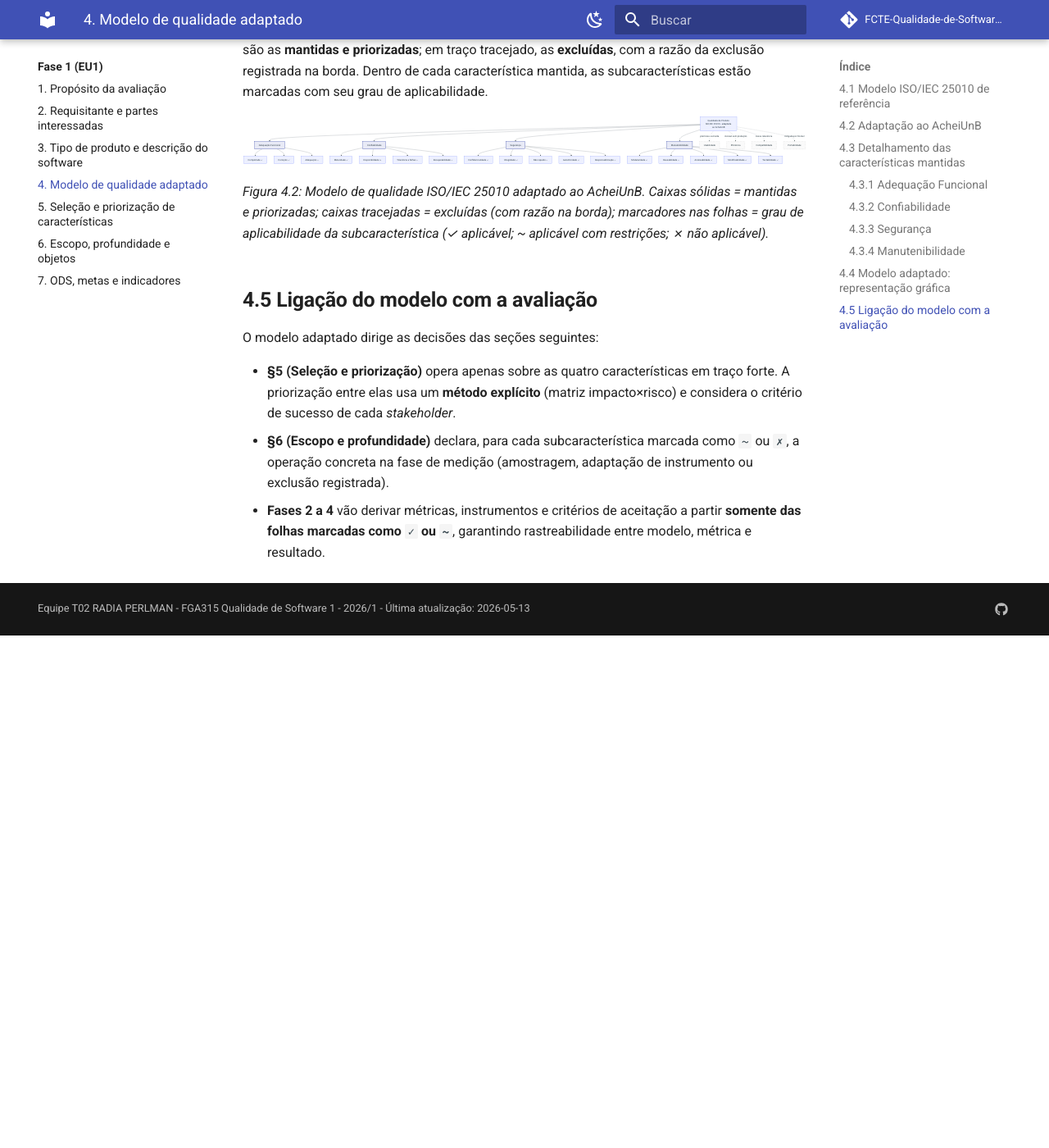
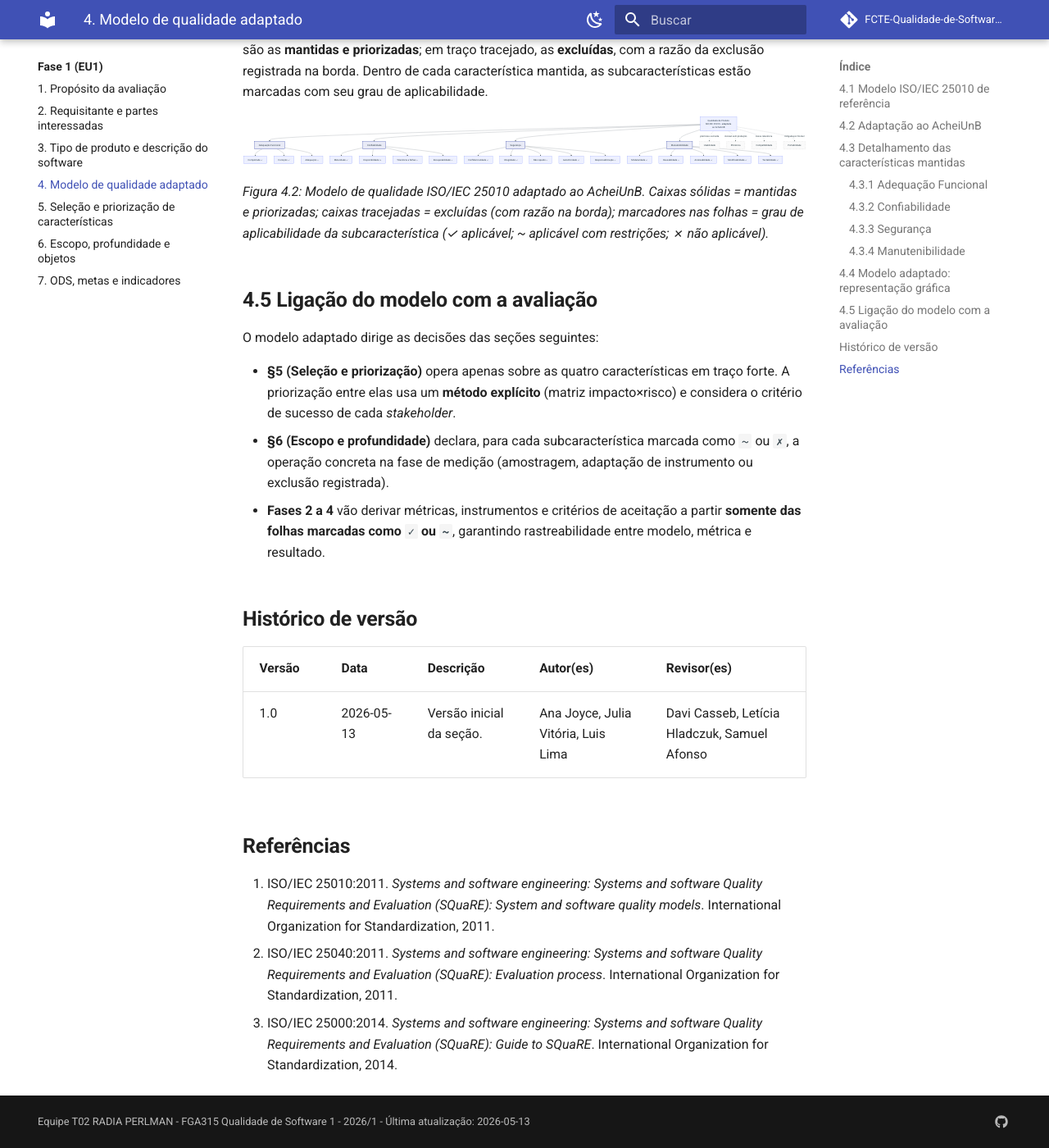
Before and after one commit to FCTE-Qualidade-de-Software-1/2026-1_T02_RADIA_PERLMAN, an MkDocs documentation site: the page built from docs/fase1/04-modelo-qualidade.md, in a window 1280 px wide and 1400 px high, scrolled down 4975 px. Shown: the whole window at 82% size. Built offline with MkDocs 1.6.1 and Material for MkDocs 9.7.7, drawn with Linux system fonts in a browser that asks for light colours; comment, search, counter and statistics services are not loaded; before the commit the page ends 5750 px from its top, so only the background shows below that.

Commit message:
docs(phase1): add version history and references to section 4
Co-authored-by: Ana Joyce <106260288+anajoyceamorim@users.noreply.github.com>
Co-authored-by: Julia Vitoria <115602385+Juhvitoria4@users.noreply.github.com>

```diff
--- a/docs/fase1/04-modelo-qualidade.md
+++ b/docs/fase1/04-modelo-qualidade.md
@@ -174,3 +174,15 @@ O modelo adaptado dirige as decisões das seções seguintes:
 - **Fases 2 a 4** vão derivar métricas, instrumentos e critérios de aceitação a partir
   **somente das folhas marcadas como `✓` ou `~`**, garantindo rastreabilidade entre
   modelo, métrica e resultado.
+
+## Histórico de versão
+
+| Versão | Data       | Descrição                | Autor(es)                              | Revisor(es)                              |
+|--------|------------|--------------------------|----------------------------------------|------------------------------------------|
+| 1.0    | 2026-05-13 | Versão inicial da seção. | Ana Joyce, Julia Vitória, Luis Lima    | Davi Casseb, Letícia Hladczuk, Samuel Afonso |
+
+## Referências
+
+1. ISO/IEC 25010:2011. *Systems and software engineering: Systems and software Quality Requirements and Evaluation (SQuaRE): System and software quality models*. International Organization for Standardization, 2011.
+2. ISO/IEC 25040:2011. *Systems and software engineering: Systems and software Quality Requirements and Evaluation (SQuaRE): Evaluation process*. International Organization for Standardization, 2011.
+3. ISO/IEC 25000:2014. *Systems and software engineering: Systems and software Quality Requirements and Evaluation (SQuaRE): Guide to SQuaRE*. International Organization for Standardization, 2014.
```
